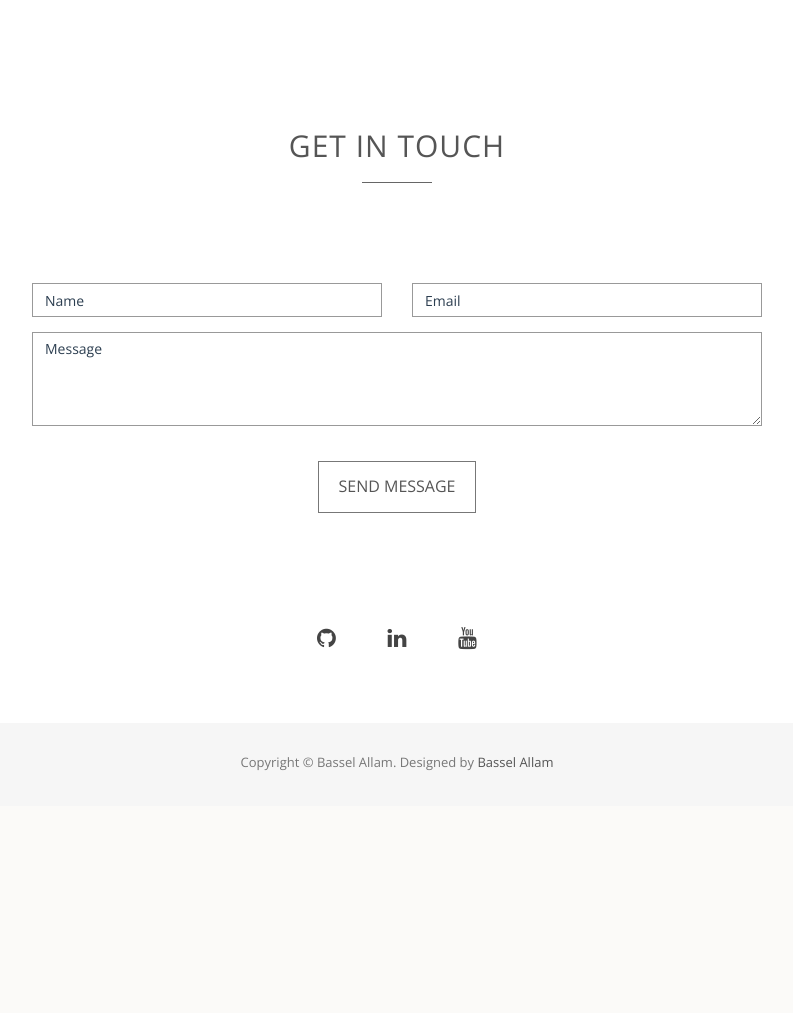
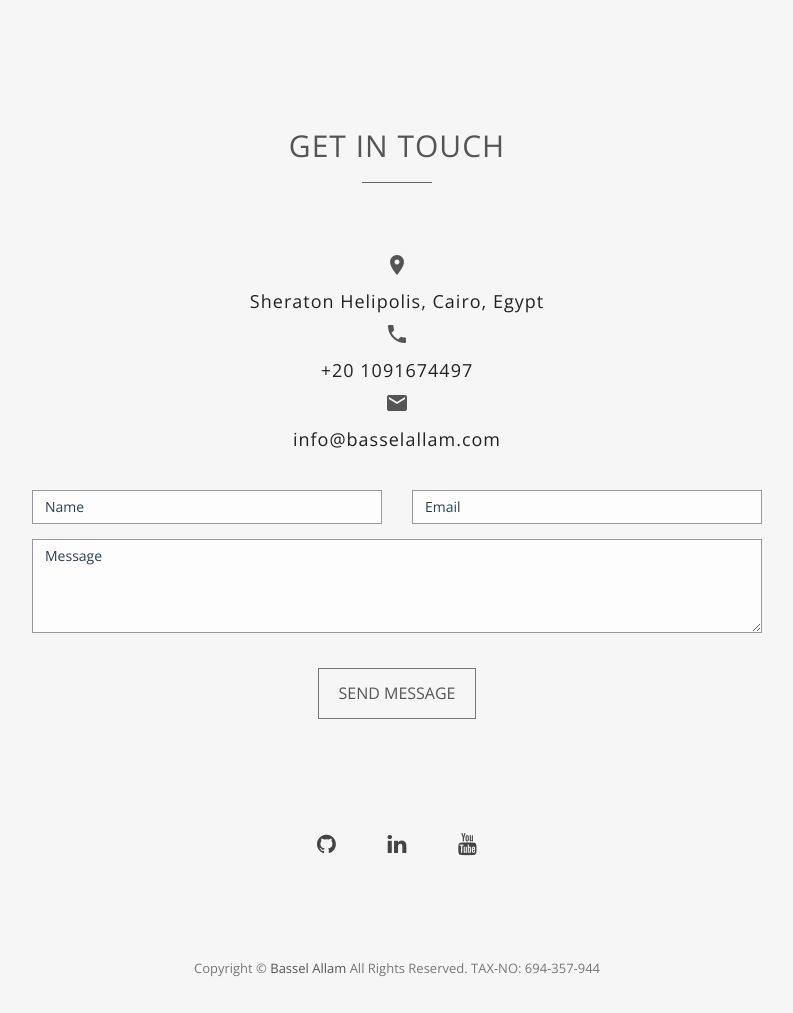
Before and after one commit to BaselAllam/basselallam, a Django app: page / in a window 1280 px wide. Shown: the part 3794-4807 px from the top of the page, without its empty margins (243-1036 px from the left). Before the commit the page ends 4565 px from the top, so only its background shows below. Run offline with Django 3.2, Linux system fonts and the light colour scheme; data comes from the database, SQL or seed files in the repository; some libraries are stand-ins or nearby versions.

Commit message:
addTaxToFooter

```diff
--- /dev/null
+++ b/basselallam/notes.txt
@@ -0,0 +1,6 @@
+
+- add services to site
+- finalize contact section
+- finalize courses section
+- finalize client reviews section
+- add my team section
--- a/static/css/style.css
+++ b/static/css/style.css
@@ -402,6 +402,21 @@ ol.type li a:hover {
 /* Contact Section */
 #contact {
 	padding: 120px 0 60px 0;
+	background-color: #f6f6f6;
+}
+#contact-box {
+	border-radius: 10px;
+	border-width: 1px;
+	border-color: #555;
+	list-style-type: none;
+	display: flex;
+	background-color: white;
+    border-style: groove;
+}
+#contact-li {
+	display: inline-block;
+	display: flex;
+    list-style-type: none;
 }
 #contact h3 {
 	padding-top: 20px;
--- a/templates/index.html
+++ b/templates/index.html
@@ -229,6 +229,22 @@
       <hr>
     </div>
     <div class="col-md-8 col-md-offset-2">
+    <div class="contact-box">
+      <ul>
+        <li class="contact-li">
+          <i class="material-icons" style="color:#555">location_on</i>
+          <h4> Sheraton Helipolis, Cairo, Egypt </h4>
+        </li>
+        <li class="contact-li">
+          <i class="material-icons" style="color:#555">phone</i>
+          <h4> +20 1091674497 </h4>
+        </li>
+        <li class="contact-li">
+          <i class="material-icons" style="color:#555">email</i>
+          <h4> info@basselallam.com </h4>
+        </li>
+      </ul>
+    </div>
       <form name="sentMessage" id="contactForm" novalidate>
         <div class="row">
           <div class="col-md-6">
@@ -264,7 +280,7 @@
 <div id="footer">
   <div class="container text-center">
     <div class="fnav">
-      <p>Copyright &copy; Bassel Allam. Designed by <a href="http://www.basselallam.com" rel="nofollow">Bassel Allam</a></p>
+      <p>Copyright &copy; <a href="http://www.basselallam.com" rel="nofollow">Bassel Allam</a>  All Rights Reserved. TAX-NO: 694-357-944</p>
     </div>
   </div>
 </div>
```
Also changed, not shown: basselallam/settings.py (+16 -16 lines).
